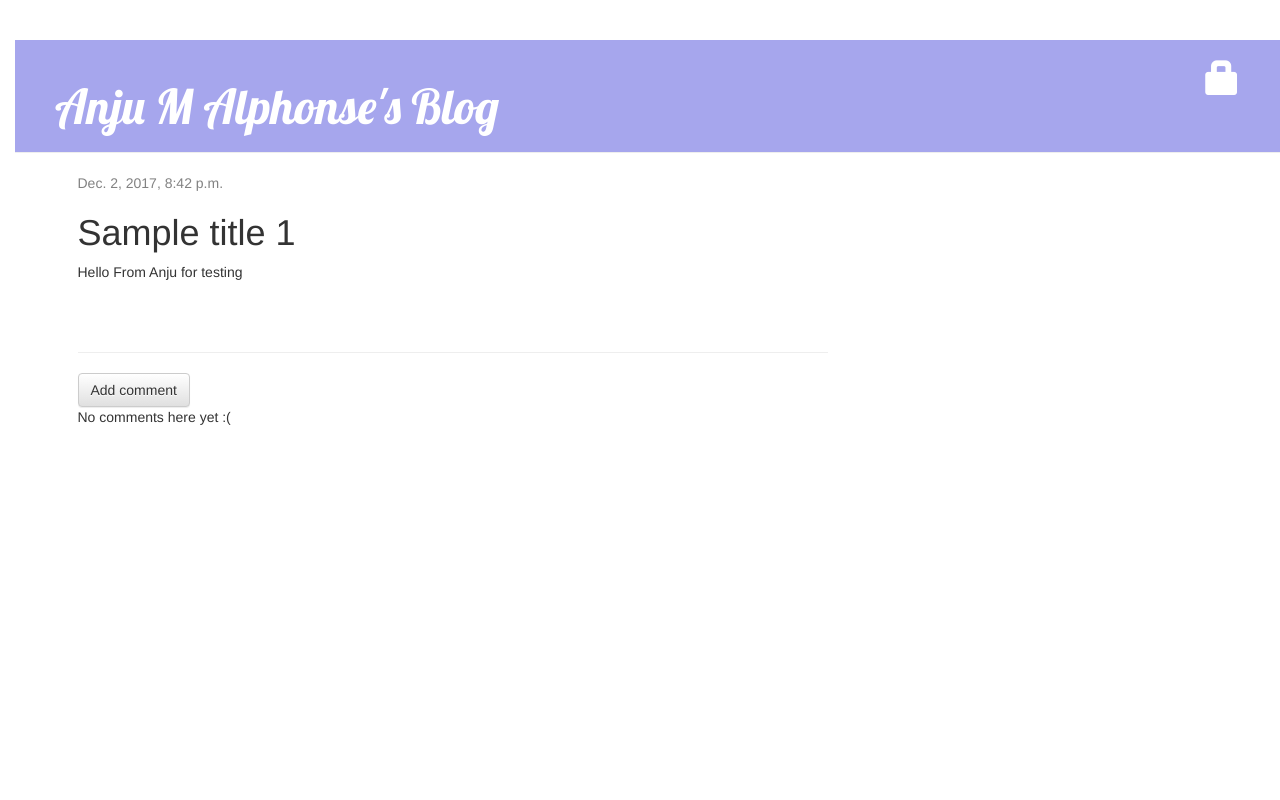
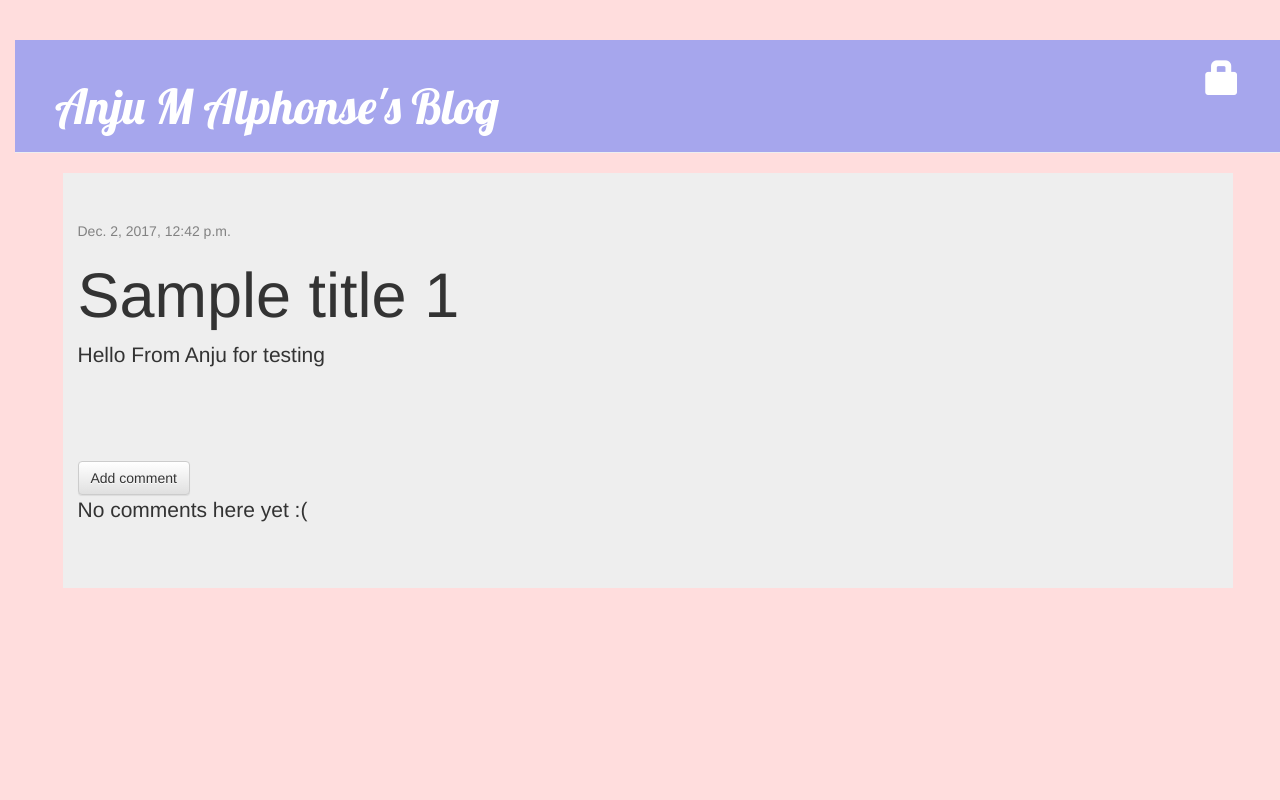
Before and after one commit to amalphonse/personal_blog, a Django app: page /post/1/ in a window 1280 px wide. Run offline with Django 3.2, Linux system fonts and the light colour scheme; data comes from the database, SQL or seed files in the repository; both versions use the stored data as it was after the commit; some libraries are stand-ins or nearby versions.

Commit message:
added a few changes to css.

```diff
--- a/blog/static/css/blog.css
+++ b/blog/static/css/blog.css
@@ -5,6 +5,7 @@ h1 a {
 
 body {
     padding-left: 15px;
+    background-color: #FDD !important;
 }
 .page-header {
     background-color: #A6A6ED;
@@ -19,6 +20,7 @@ body {
 }
 
 .content {
+
     margin-left: 40px;
 }
 
--- a/blog/templates/blog/base.html
+++ b/blog/templates/blog/base.html
@@ -19,7 +19,7 @@
         <h1><a href="/">Anju M Alphonse's Blog</a></h1>
       </div>
 
-<div class="content container">
+<div class="content container jumbotron">
     <div class="row">
             <div class="col-md-8">
             {% block content %}
--- a/mysite/settings.py
+++ b/mysite/settings.py
@@ -106,7 +106,7 @@ AUTH_PASSWORD_VALIDATORS = [
 
 LANGUAGE_CODE = 'en-us'
 
-TIME_ZONE = 'UTC'
+TIME_ZONE = 'US/Pacific'
 
 USE_I18N = True
 
```
Also changed, not shown: blog/static/img/paper.jpeg (added), blog/static/img/waterfall.jpg (added), db.sqlite3.
